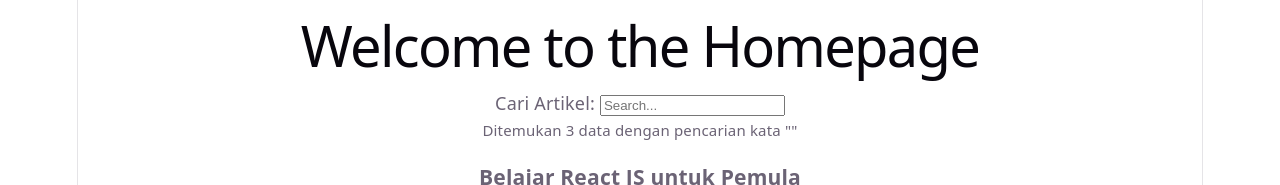
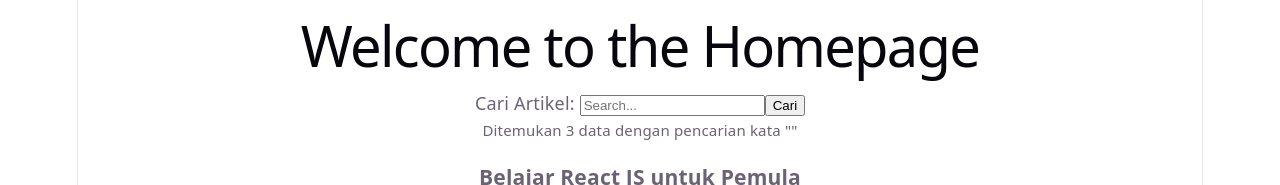
Before and after one commit to MuhammadSyauqiMurtadlo/react-fundamental-codepolitan, a React (Vite) app: page / in a window 1280 px wide. Shown: the top 185 px of the page. Built offline with nearby package versions, Linux system fonts and the light colour scheme.

Commit message:
onClick Methods

```diff
--- a/src/components/Search.jsx
+++ b/src/components/Search.jsx
@@ -2,16 +2,27 @@ import { useState } from "react";
 
 function Search(props) {
   const [search, setSearch] = useState("");
-  const changeSearch = (event) => {
-    setSearch(event.target.value);
-    props.onSearch(event.target.value);
+  const changeSearch = () => {
+    props.onSearch(search);
+  };
+
+  const searchKeyDown = (e) => {
+    if (e.key === "Enter") {
+      changeSearch();
+    }
   };
 
   return (
     <>
       <div>
         Cari Artikel:{" "}
-        <input type="text" placeholder="Search..." onChange={changeSearch} />
+        <input
+          type="text"
+          placeholder="Search..."
+          onChange={(e) => setSearch(e.target.value)}
+          onKeyDown={searchKeyDown}
+        />
+        <button onClick={changeSearch}>Cari</button>
       </div>
       <small>
         Ditemukan {props.resultCount} data dengan pencarian kata "{search}"
```
